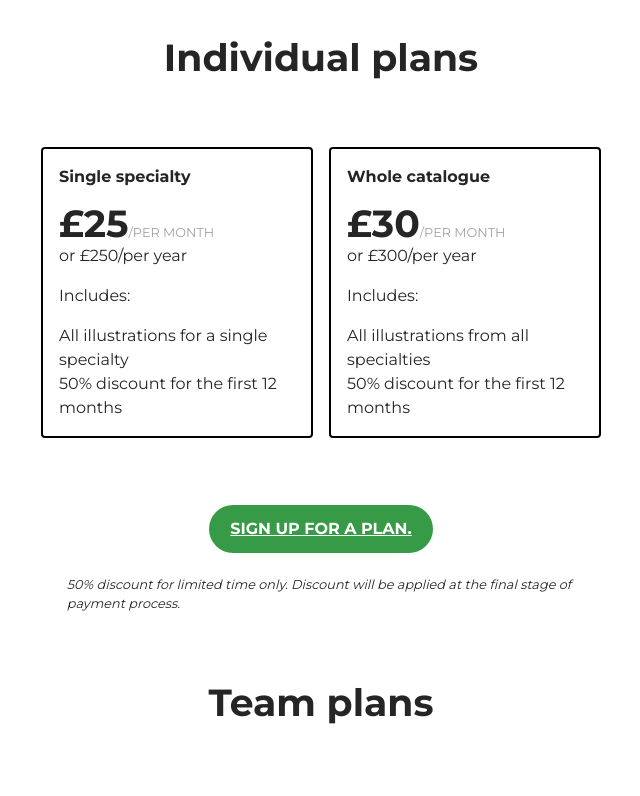
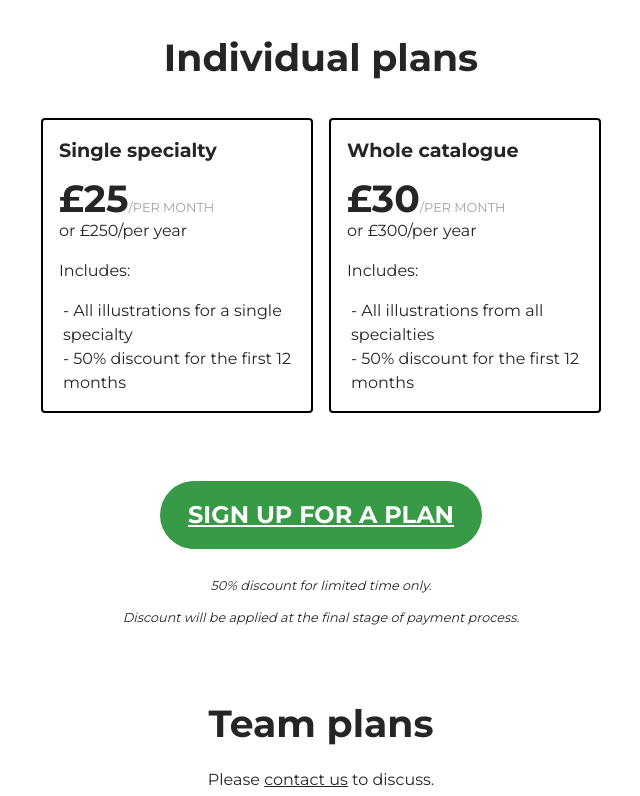
Before and after one commit to postscript-medical/marketing-site, a SvelteKit app: page /pricing in a window 1280 px wide. Shown: the part 400-1196 px from the top of the page, without its empty margins (319-959 px from the left). Built offline with nearby package versions, Linux system fonts and the light colour scheme.

Commit message:
Update packages, copy and fix a visual bug on Safari <14.1

```diff
--- a/src/routes/(marketing)/about-us/+page.svelte
+++ b/src/routes/(marketing)/about-us/+page.svelte
@@ -16,7 +16,7 @@
     illustrations, which can be annotated and individualised, to every patient they see.
   </p>
 
-  <p>You can write to them on <a href="mailto:admin@postscriptmedical.com">admin@postscriptmedical.com</a>.</p>
+  <p>You can write to them at <a href="mailto:admin@postscriptmedical.com">admin@postscriptmedical.com</a>.</p>
 
   <ul class="founders stacker--large">
     <li class="founder">
--- a/src/routes/(marketing)/pricing/+page.svelte
+++ b/src/routes/(marketing)/pricing/+page.svelte
@@ -56,6 +56,7 @@
 />
 
 {#each plans as plan}
+  <div class="stacker--large">
     <h2>
       {plan.name}
     </h2>
@@ -66,21 +67,21 @@
           (currency) => currency.locale === locale
         )}
         <li>
-        <p>
+          <p style="font-size:1.2em">
             <strong>
               {product.name}
             </strong>
           </p>
 
           <p>
-          <span class="price">£{price?.amount}</span><span class="billing-frequency">/per month</span><br />or £{price?.amount * 10}/per year
+            <span class="price">£{price?.amount}</span><span class="billing-frequency">/per month</span><br />or £{price && price?.amount * 10}/per year
           </p>
 
           <p>
             Includes:
           </p>
 
-        <ul>
+          <ul class="features">
             {#each product.features as feature}
               <li>
                 {feature}
@@ -90,18 +91,20 @@
         </li>
       {/each}
     </ul>
+  </div>
 {/each}
 
 <div class="box">
   <p>
-    <a class="cta" href="https://app.postscriptmedical.com/#/sign-up">Sign up for a plan.</a>
+    <a class="cta" href="https://app.postscriptmedical.com/#/sign-up">Sign up for a plan</a>
   </p>
 
   <p class="discount-note">
-    50% discount for limited time only. Discount will be applied at the final stage of payment process.
+    50% discount for limited time only.<br/>Discount will be applied at the final stage of payment process.
   </p>
 </div>
 
+<div class="box">
   <h2>
     Team plans
   </h2>
@@ -109,6 +112,7 @@
   <p style="margin:auto; text-align:center;">
     Please <a href="mailto:admin@postscriptmedical.com">contact us</a> to discuss.
   </p>
+</div>
 
 <style>
   h2 {
@@ -142,6 +146,11 @@
     margin-bottom: 1rem;
   }
 
+  .features {
+    list-style: inside "- ";
+    padding-left: var(--size_100);
+  }
+
   .price {
     font-size: 2.36rem;
     font-weight: 600;
@@ -154,8 +163,15 @@
     font-size: 0.8em;
   }
 
+  .cta {
+    font-size: 1.5em;
+    padding: var(--size_400) var(--size_600)
+  }
+
   .discount-note {
     font-style: italic;
     font-size: 0.8rem;
+    line-height: 2.5;
+    text-align: center;
   }
 </style>
```
Also changed, not shown: package.json (+17 -17 lines), src/lib/css/globals.css, 1 other file (tests, documents, lock files or other folders). Lines whose indentation alone changed are shown as unchanged.
